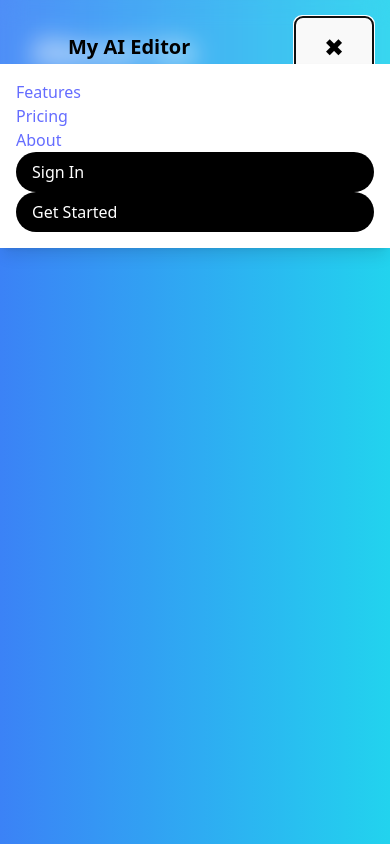
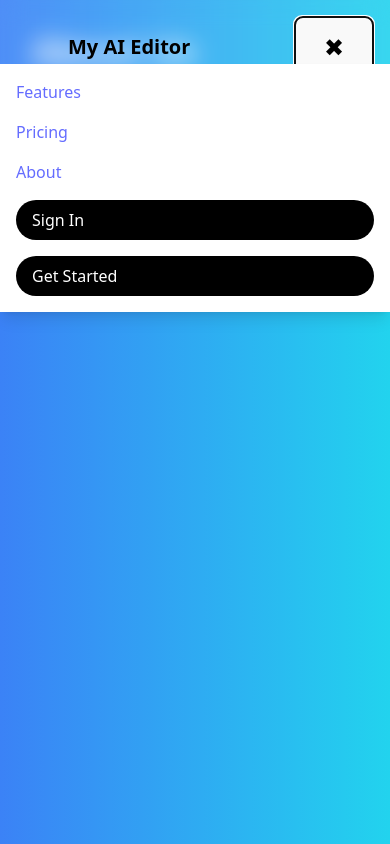
Before and after one commit to aleckurser/my-ai-editor, a React (Vite) app: page /about in a window 390 px wide. Both pictures are taken after a click on the button "Toggle Menu". Built offline with nearby package versions, Linux system fonts and the light colour scheme.

Commit message:
Add new files and folders

```diff
--- a/src/components/NavBar.tsx
+++ b/src/components/NavBar.tsx
@@ -1,7 +1,5 @@
-'use client';
-
 import React, { useState, useEffect } from 'react';
-import Link from 'next/link';
+import { Link } from 'react-router-dom'; // 'next/link' වෙනුවට මෙය භාවිතා කරන්න
 
 export default function NavBar() {
   const [isOpen, setIsOpen] = useState(false);
@@ -34,7 +32,7 @@ export default function NavBar() {
     >
       {/* Logo */}
       <div className="flex items-center space-x-3">
-        <Link href="/">
+        <Link to="/">
           <a className={`logo block w-10 h-10 ${scrolled ? 'text-white' : 'text-black'}`} aria-label="Brand logo">
             {/* SVG code for logo */}
           </a>
@@ -44,24 +42,24 @@ export default function NavBar() {
 
       {/* Desktop Menu */}
       <div className="hidden md:flex space-x-6">
-        <Link href="/features">
-          <a className={`${scrolled ? 'text-white' : 'text-black'} hover:text-white transition-colors`}>Features</a>
+        <Link to="/features" className={`${scrolled ? 'text-white' : 'text-black'} hover:text-white transition-colors`}>
+          Features
         </Link>
-        <Link href="/pricing">
-          <a className={`${scrolled ? 'text-white' : 'text-black'} hover:text-white transition-colors`}>Pricing</a>
+        <Link to="/pricing" className={`${scrolled ? 'text-white' : 'text-black'} hover:text-white transition-colors`}>
+          Pricing
         </Link>
-        <Link href="/about">
-          <a className={`${scrolled ? 'text-white' : 'text-black'} hover:text-white transition-colors`}>About</a>
+        <Link to="/about" className={`${scrolled ? 'text-white' : 'text-black'} hover:text-white transition-colors`}>
+          About
         </Link>
       </div>
 
       {/* Desktop Actions */}
       <div className="hidden md:flex space-x-4">
-        <Link href="/signin">
-          <a className="px-4 py-2 rounded-full bg-black text-white hover:bg-white hover:text-black transition">login</a>
+        <Link to="/signin" className="px-4 py-2 rounded-full bg-black text-white hover:bg-white hover:text-black transition">
+          login
         </Link>
-        <Link href="/start">
-          <a className="px-4 py-2 rounded-full bg-black text-white hover:bg-white hover:text-black transition">Get Started</a>
+        <Link to="/start" className="px-4 py-2 rounded-full bg-black text-white hover:bg-white hover:text-black transition">
+          Get Started
         </Link>
       </div>
 
@@ -77,21 +75,11 @@ export default function NavBar() {
       {/* Mobile Menu */}
       {isOpen && (
         <div className="absolute top-16 left-0 w-full bg-white text-black shadow-lg p-4 space-y-4 md:hidden animate-fadeIn">
-          <Link href="/features">
-            <a className="block hover:text-white">Features</a>
-          </Link>
-          <Link href="/pricing">
-            <a className="block hover:text-white">Pricing</a>
-          </Link>
-          <Link href="/about">
-            <a className="block hover:text-white">About</a>
-          </Link>
-          <Link href="/signin">
-            <a className="block px-4 py-2 rounded-full bg-black text-white hover:bg-white hover:text-black transition">Sign In</a>
-          </Link>
-          <Link href="/start">
-            <a className="block px-4 py-2 rounded-full bg-black text-white hover:bg-white hover:text-black transition">Get Started</a>
-          </Link>
+          <Link to="/features" className="block hover:text-white">Features</Link>
+          <Link to="/pricing" className="block hover:text-white">Pricing</Link>
+          <Link to="/about" className="block hover:text-white">About</Link>
+          <Link to="/signin" className="block px-4 py-2 rounded-full bg-black text-white hover:bg-white hover:text-black transition">Sign In</Link>
+          <Link to="/start" className="block px-4 py-2 rounded-full bg-black text-white hover:bg-white hover:text-black transition">Get Started</Link>
         </div>
       )}
 
```
